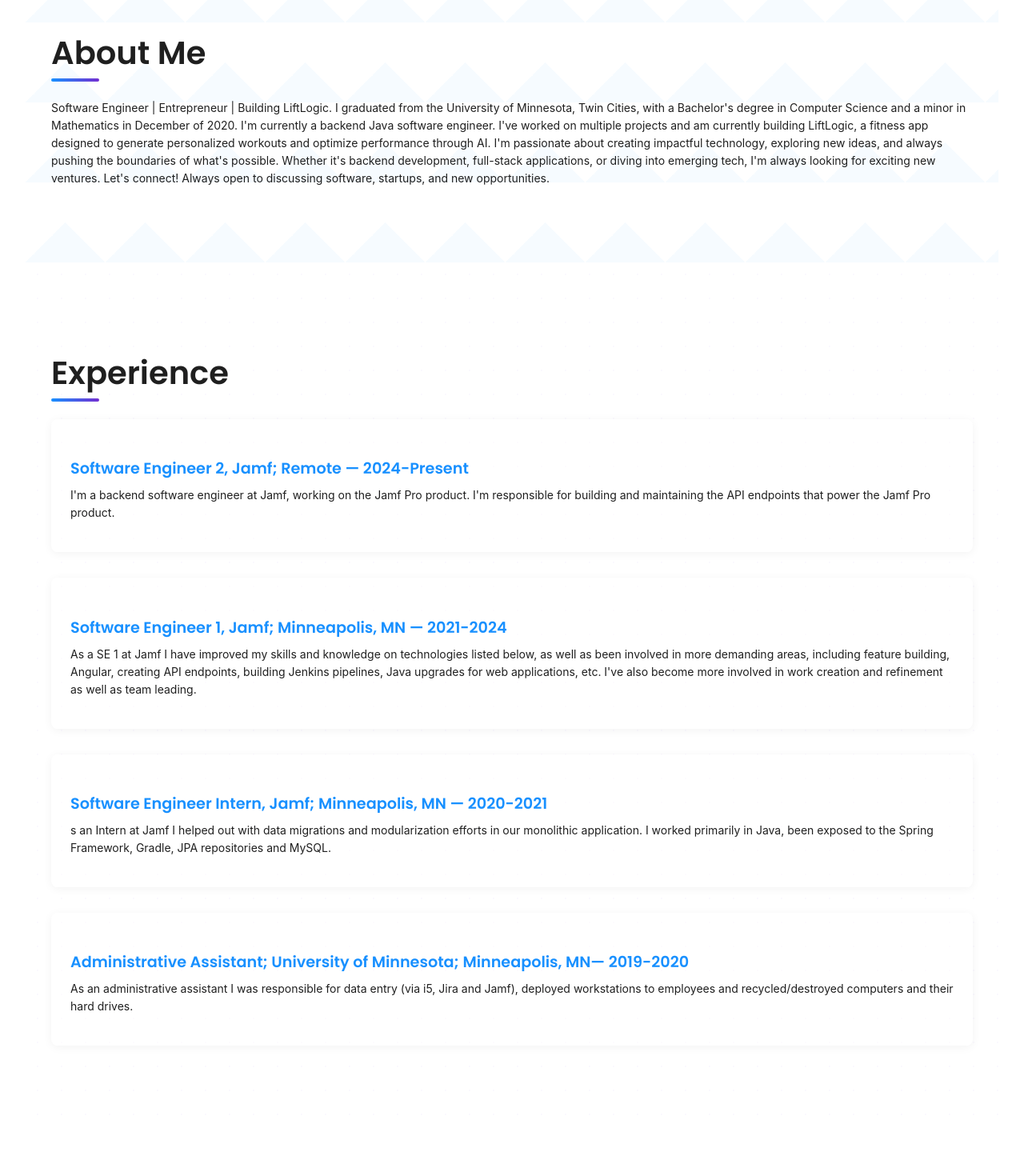
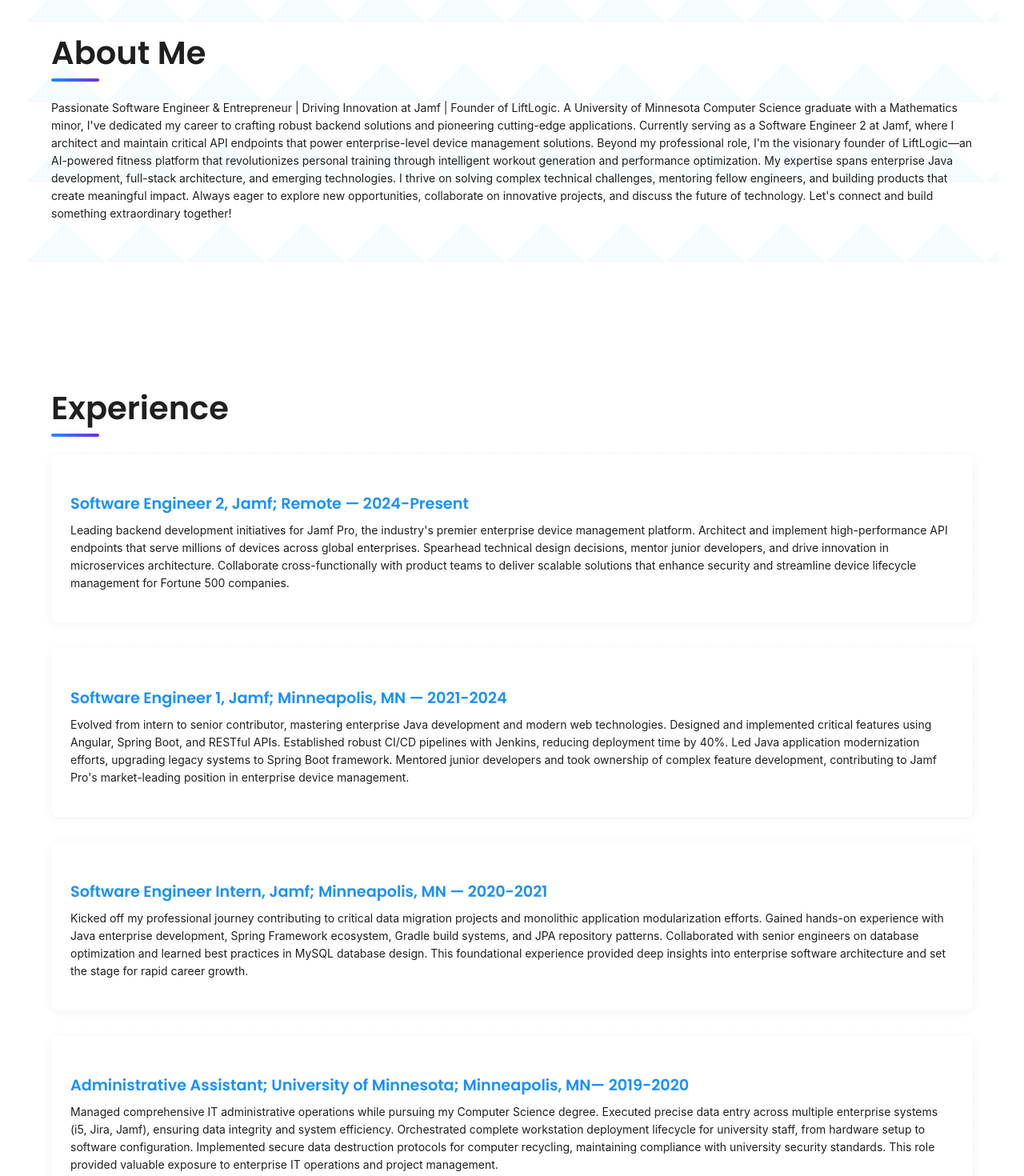
Before and after one commit to ahavasi/ahavasi.github.io, a React (Vite) app: page / in a window 1280 px wide. Shown: the part 600-2070 px from the top of the page at 80% size. Built offline with nearby package versions, Linux system fonts and the light colour scheme; the HTML template or start-up script is replaced by a standard one.

Commit message:
updated resume data

```diff
--- a/src/resumeData.js
+++ b/src/resumeData.js
@@ -1,35 +1,37 @@
 export default {
   profile:
-    "Software Engineer | Entrepreneur | Building LiftLogic. I graduated from the University of Minnesota, Twin Cities, with a Bachelor's degree in Computer Science and a minor in Mathematics in December of 2020. I'm currently a backend Java software engineer. I've worked on multiple projects and am currently building LiftLogic, a fitness app designed to generate personalized workouts and optimize performance through AI. I'm passionate about creating impactful technology, exploring new ideas, and always pushing the boundaries of what's possible. Whether it's backend development, full-stack applications, or diving into emerging tech, I'm always looking for exciting new ventures. Let's connect! Always open to discussing software, startups, and new opportunities.",
+    "Passionate Software Engineer & Entrepreneur | Driving Innovation at Jamf | Founder of LiftLogic. A University of Minnesota Computer Science graduate with a Mathematics minor, I've dedicated my career to crafting robust backend solutions and pioneering cutting-edge applications. Currently serving as a Software Engineer 2 at Jamf, where I architect and maintain critical API endpoints that power enterprise-level device management solutions. Beyond my professional role, I'm the visionary founder of LiftLogic—an AI-powered fitness platform that revolutionizes personal training through intelligent workout generation and performance optimization. My expertise spans enterprise Java development, full-stack architecture, and emerging technologies. I thrive on solving complex technical challenges, mentoring fellow engineers, and building products that create meaningful impact. Always eager to explore new opportunities, collaborate on innovative projects, and discuss the future of technology. Let's connect and build something extraordinary together!",
   experience: [
     {
       id: 0,
       title: "Software Engineer 2, Jamf; Remote — 2024-Present",
-      desc: "I'm a backend software engineer at Jamf, working on the Jamf Pro product. I'm responsible for building and maintaining the API endpoints that power the Jamf Pro product.",
+      desc: "Leading backend development initiatives for Jamf Pro, the industry's premier enterprise device management platform. Architect and implement high-performance API endpoints that serve millions of devices across global enterprises. Spearhead technical design decisions, mentor junior developers, and drive innovation in microservices architecture. Collaborate cross-functionally with product teams to deliver scalable solutions that enhance security and streamline device lifecycle management for Fortune 500 companies.",
     },
     {
       id: 1,
       title: "Software Engineer 1, Jamf; Minneapolis, MN — 2021-2024",
-      desc: "As a SE 1 at Jamf I have improved my skills and knowledge on technologies listed below, as well as been involved in more demanding areas, including feature building, Angular, creating API endpoints, building Jenkins pipelines, Java upgrades for web applications, etc. I've also become more involved in work creation and refinement as well as team leading.",
+      desc: "Evolved from intern to senior contributor, mastering enterprise Java development and modern web technologies. Designed and implemented critical features using Angular, Spring Boot, and RESTful APIs. Established robust CI/CD pipelines with Jenkins, reducing deployment time by 40%. Led Java application modernization efforts, upgrading legacy systems to Spring Boot framework. Mentored junior developers and took ownership of complex feature development, contributing to Jamf Pro's market-leading position in enterprise device management.",
     },
     {
       id: 2,
       title: "Software Engineer Intern, Jamf; Minneapolis, MN — 2020-2021",
-      desc: "s an Intern at Jamf I helped out with data migrations and modularization efforts in our monolithic application. I worked primarily in Java, been exposed to the Spring Framework, Gradle, JPA repositories and MySQL.",
+      desc: "Kicked off my professional journey contributing to critical data migration projects and monolithic application modularization efforts. Gained hands-on experience with Java enterprise development, Spring Framework ecosystem, Gradle build systems, and JPA repository patterns. Collaborated with senior engineers on database optimization and learned best practices in MySQL database design. This foundational experience provided deep insights into enterprise software architecture and set the stage for rapid career growth.",
     },
     {
       id: 3,
       title:
         "Administrative Assistant; University of Minnesota; Minneapolis, MN— 2019-2020",
-      desc: "As an administrative assistant I was responsible for data entry (via i5, Jira and Jamf), deployed workstations to employees and recycled/destroyed computers and their hard drives.",
+      desc: "Managed comprehensive IT administrative operations while pursuing my Computer Science degree. Executed precise data entry across multiple enterprise systems (i5, Jira, Jamf), ensuring data integrity and system efficiency. Orchestrated complete workstation deployment lifecycle for university staff, from hardware setup to software configuration. Implemented secure data destruction protocols for computer recycling, maintaining compliance with university security standards. This role provided valuable exposure to enterprise IT operations and project management.",
     },
   ],
   education:
-    "University of Minnesota, Twin Cities, Minneapolis — Bachelor's of Science, Computer Science, Minor in Mathematics , 2020",
+    "University of Minnesota, Twin Cities — Bachelor of Science in Computer Science with Mathematics Minor, 2020. Graduated with a strong foundation in algorithms, data structures, software engineering principles, and mathematical modeling. Coursework emphasized both theoretical computer science concepts and practical software development methodologies.",
   skills:
-    "Java, Leadership, Mentoring, Collaboration, Communication, MySQL, Spring Boot Applications, Gradle, React, Product Manegement, SwiftUI, Node.js, Python, Docker, etc.",
-  familiarities: "Angular, React, Jenkins, Tomcat",
-  learning: "Actively enrolled in a React course to improve frontend skills",
+    "Enterprise Java Development, Technical Leadership & Mentoring, Cross-functional Collaboration, Advanced Communication, MySQL Database Design, Spring Boot Microservices, Gradle Build Systems, React Frontend Development, Product Management, SwiftUI Mobile Development, Node.js Backend Services, Python Data Analysis, Docker Containerization, API Architecture, CI/CD Pipeline Development, Agile Methodologies, System Design & Architecture",
+  familiarities:
+    "Angular Framework, React Ecosystem, Jenkins Automation, Apache Tomcat, Kubernetes Orchestration, AWS Cloud Services, Git Version Control, RESTful API Design, Microservices Architecture, Test-Driven Development",
+  learning:
+    "Continuously expanding technical expertise through advanced React development courses, exploring modern frontend frameworks, and staying current with emerging technologies in cloud computing and AI/ML integration",
   social: {
     linkedin: "https://www.linkedin.com/in/andre-havasi-63952316b/",
     github: "https://github.com/ahavasi",
```
